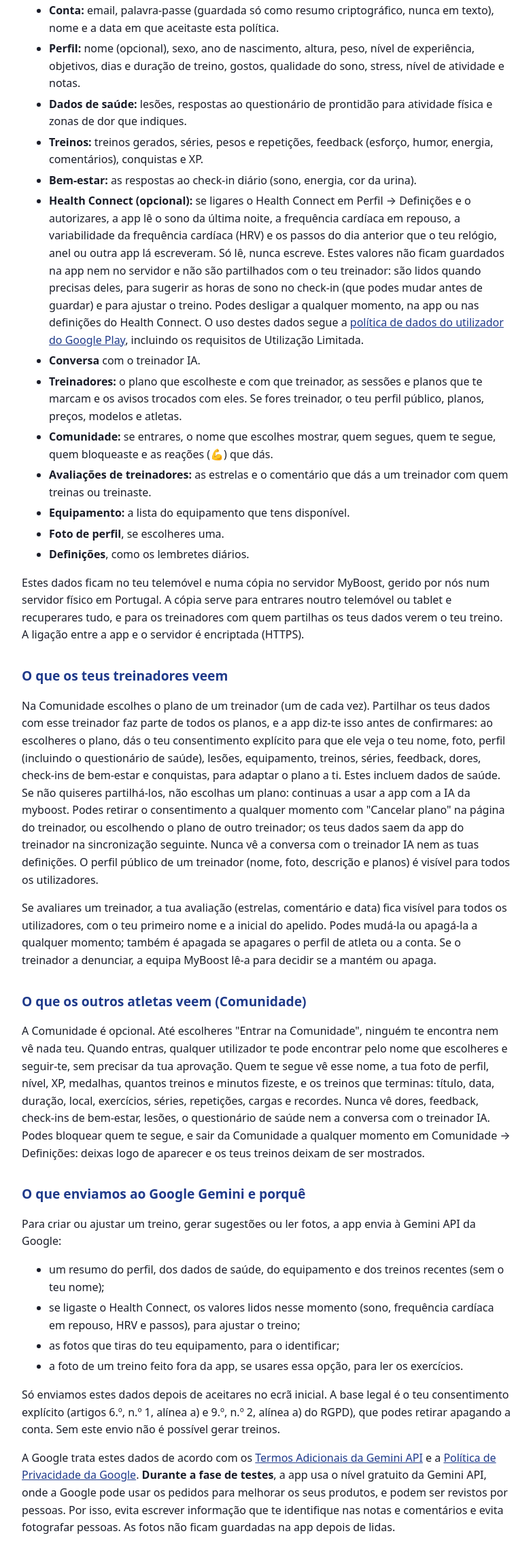
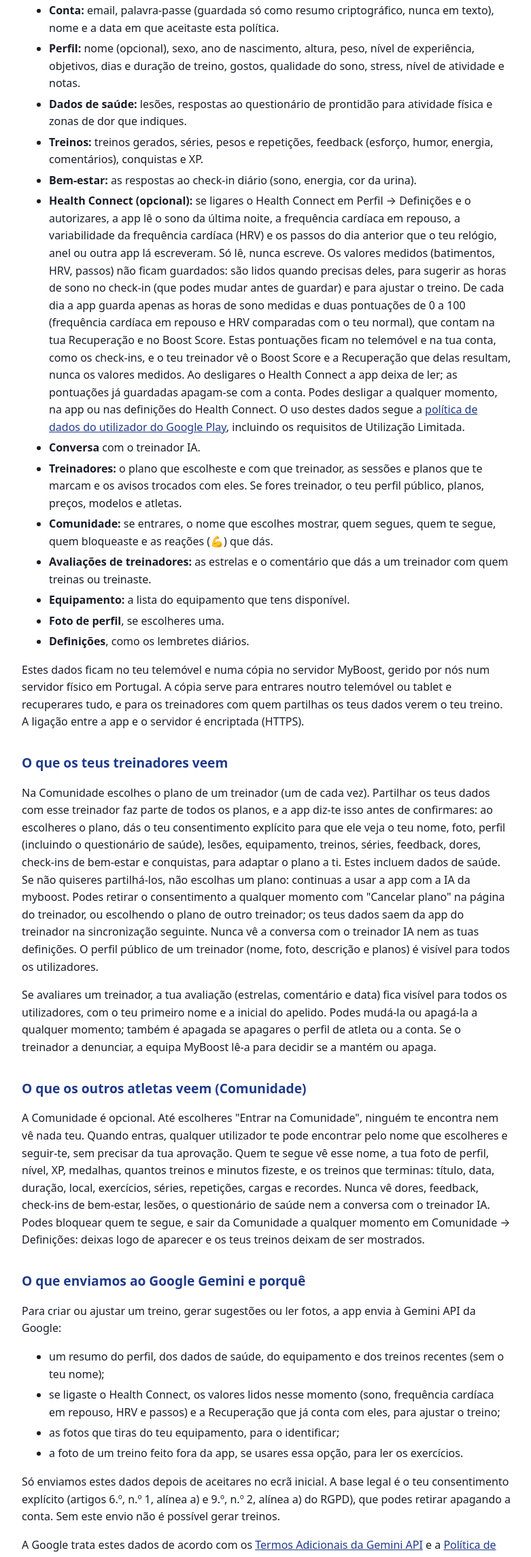
Before and after one commit to pl4za/myboost-legal, a plain HTML site: page privacy/index.html in a window 1280 px wide. Shown: the part 709-2999 px from the top of the page at 68% size, without its empty margins (248-1029 px from the left). Drawn offline with Linux system fonts and the light colour scheme.

Commit message:
Privacy policy: watch scores count in the Boost Score and are kept per day
Co-Authored-By: Claude Opus 5.5 <noreply@anthropic.com>
Claude-Session: https://claude.ai/code/session_012H6L2Pb3ZotwXxK7tDjBJr

```diff
--- a/privacy/index.html
+++ b/privacy/index.html
@@ -37,7 +37,7 @@
   <li><strong>Dados de saúde:</strong> lesões, respostas ao questionário de prontidão para atividade física e zonas de dor que indiques.</li>
   <li><strong>Treinos:</strong> treinos gerados, séries, pesos e repetições, feedback (esforço, humor, energia, comentários), conquistas e XP.</li>
   <li><strong>Bem-estar:</strong> as respostas ao check-in diário (sono, energia, cor da urina).</li>
-  <li><strong>Health Connect (opcional):</strong> se ligares o Health Connect em Perfil → Definições e o autorizares, a app lê o sono da última noite, a frequência cardíaca em repouso, a variabilidade da frequência cardíaca (HRV) e os passos do dia anterior que o teu relógio, anel ou outra app lá escreveram. Só lê, nunca escreve. Estes valores não ficam guardados na app nem no servidor e não são partilhados com o teu treinador: são lidos quando precisas deles, para sugerir as horas de sono no check-in (que podes mudar antes de guardar) e para ajustar o treino. Podes desligar a qualquer momento, na app ou nas definições do Health Connect. O uso destes dados segue a <a href="https://support.google.com/googleplay/android-developer/answer/9888170">política de dados do utilizador do Google Play</a>, incluindo os requisitos de Utilização Limitada.</li>
+  <li><strong>Health Connect (opcional):</strong> se ligares o Health Connect em Perfil → Definições e o autorizares, a app lê o sono da última noite, a frequência cardíaca em repouso, a variabilidade da frequência cardíaca (HRV) e os passos do dia anterior que o teu relógio, anel ou outra app lá escreveram. Só lê, nunca escreve. Os valores medidos (batimentos, HRV, passos) não ficam guardados: são lidos quando precisas deles, para sugerir as horas de sono no check-in (que podes mudar antes de guardar) e para ajustar o treino. De cada dia a app guarda apenas as horas de sono medidas e duas pontuações de 0 a 100 (frequência cardíaca em repouso e HRV comparadas com o teu normal), que contam na tua Recuperação e no Boost Score. Estas pontuações ficam no telemóvel e na tua conta, como os check-ins, e o teu treinador vê o Boost Score e a Recuperação que delas resultam, nunca os valores medidos. Ao desligares o Health Connect a app deixa de ler; as pontuações já guardadas apagam-se com a conta. Podes desligar a qualquer momento, na app ou nas definições do Health Connect. O uso destes dados segue a <a href="https://support.google.com/googleplay/android-developer/answer/9888170">política de dados do utilizador do Google Play</a>, incluindo os requisitos de Utilização Limitada.</li>
   <li><strong>Conversa</strong> com o treinador IA.</li>
   <li><strong>Treinadores:</strong> o plano que escolheste e com que treinador, as sessões e planos que te marcam e os avisos trocados com eles. Se fores treinador, o teu perfil público, planos, preços, modelos e atletas.</li>
   <li><strong>Comunidade:</strong> se entrares, o nome que escolhes mostrar, quem segues, quem te segue, quem bloqueaste e as reações (💪) que dás.</li>
@@ -59,7 +59,7 @@
 <p>Para criar ou ajustar um treino, gerar sugestões ou ler fotos, a app envia à Gemini API da Google:</p>
 <ul>
   <li>um resumo do perfil, dos dados de saúde, do equipamento e dos treinos recentes (sem o teu nome);</li>
-  <li>se ligaste o Health Connect, os valores lidos nesse momento (sono, frequência cardíaca em repouso, HRV e passos), para ajustar o treino;</li>
+  <li>se ligaste o Health Connect, os valores lidos nesse momento (sono, frequência cardíaca em repouso, HRV e passos) e a Recuperação que já conta com eles, para ajustar o treino;</li>
   <li>as fotos que tiras do teu equipamento, para o identificar;</li>
   <li>a foto de um treino feito fora da app, se usares essa opção, para ler os exercícios.</li>
 </ul>
```
